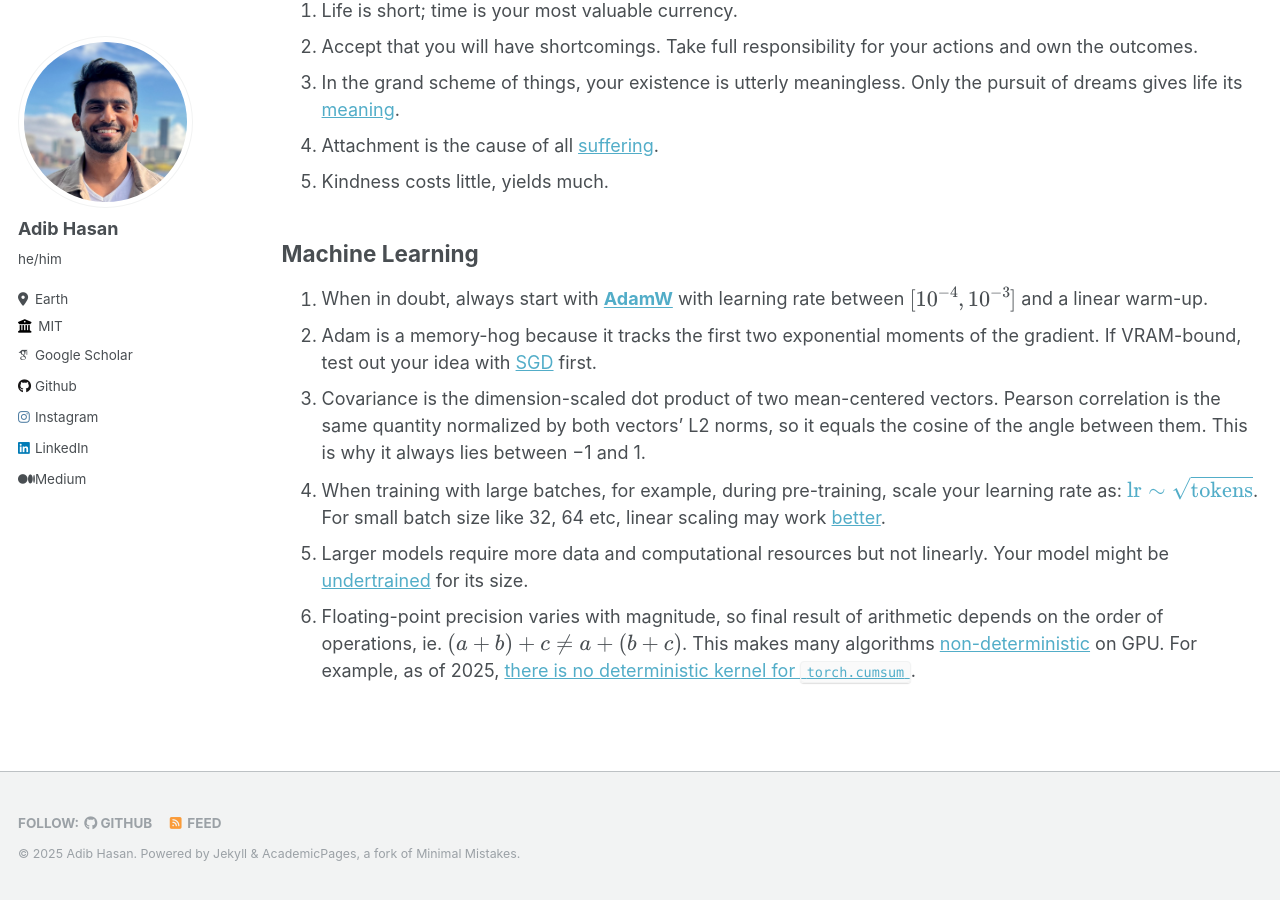
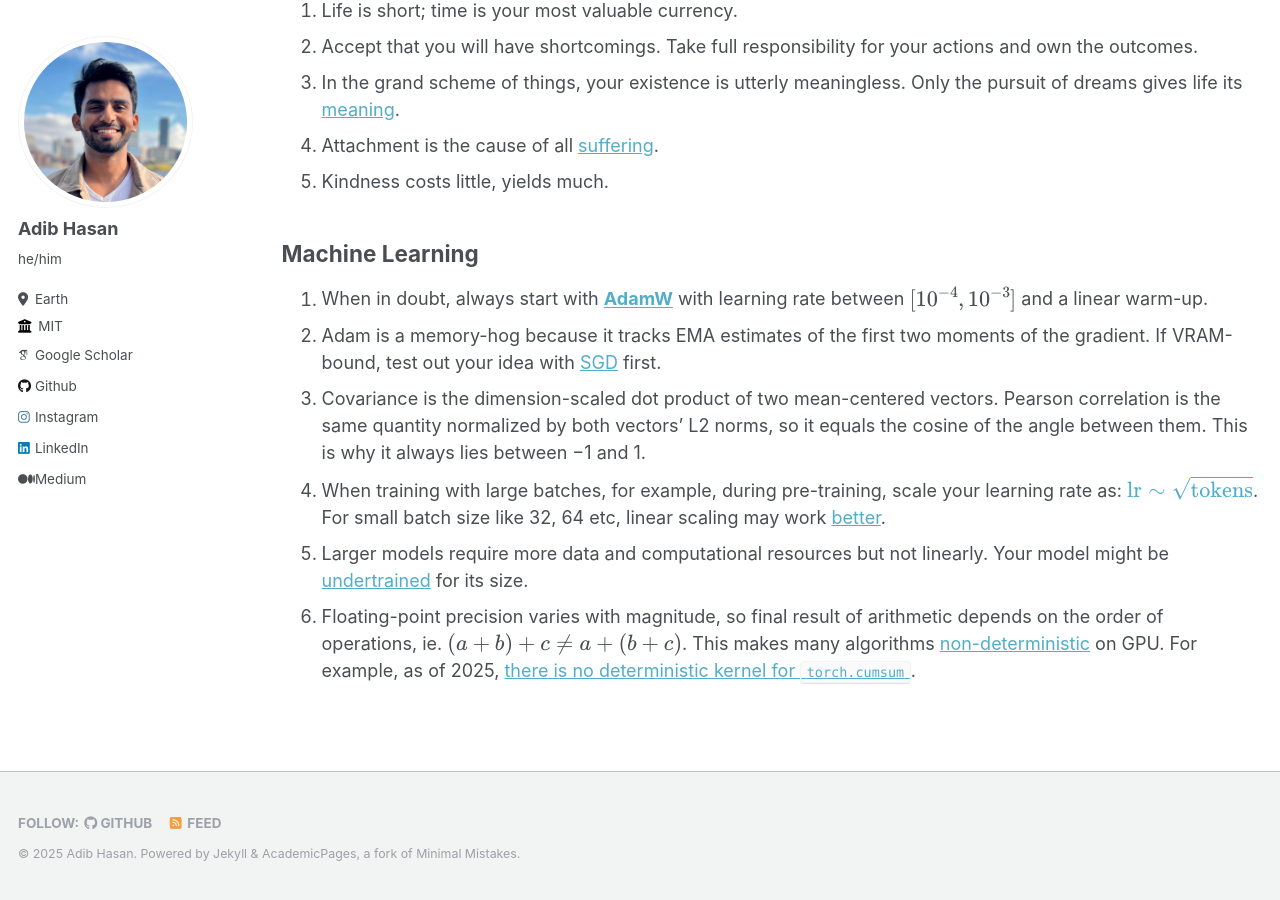
Before and after one commit to Neehan/neehan.github.io, a Jekyll site: the page built from _pages/lessons.md, in a window 1280 px wide and 900 px high, scrolled down 563 px. Built offline with Jekyll 4.4.1, drawn with Linux system fonts in a browser that asks for light colours; some web fonts are replaced.

Commit message:
Update lessons.md

```diff
--- a/_pages/lessons.md
+++ b/_pages/lessons.md
@@ -24,7 +24,7 @@ Here is a running list of lessons that I have learned over the years from my mis
 
 ## Machine Learning
 1. When in doubt, always start with **[AdamW](https://docs.pytorch.org/docs/stable/generated/torch.optim.AdamW.html)** with learning rate between $[10^{-4}, 10^{-3}]$ and a linear warm-up.
-2. Adam is a memory-hog because it tracks the first two exponential moments of the gradient. If VRAM-bound, test out your idea with [SGD](https://docs.pytorch.org/docs/stable/generated/torch.optim.SGD.html) first.
+2. Adam is a memory-hog because it tracks EMA estimates of the first two moments of the gradient. If VRAM-bound, test out your idea with [SGD](https://docs.pytorch.org/docs/stable/generated/torch.optim.SGD.html) first.
 3. Covariance is the dimension-scaled dot product of two mean-centered vectors. Pearson correlation is the same quantity normalized by both vectors’ L2 norms, so it equals the cosine of the angle between them. This is why it always lies between −1 and 1.
 5. When training with large batches, for example, during pre-training, scale your learning rate as: [$\mathrm{lr} \sim \sqrt{\mathrm{tokens}}$](https://arxiv.org/pdf/1705.08741). For small batch size like 32, 64 etc, linear scaling may work [better](https://arxiv.org/pdf/1404.5997).
 6. Larger models require more data and computational resources but not linearly. Your model might be [undertrained](https://arxiv.org/pdf/2001.08361) for its size.
```
